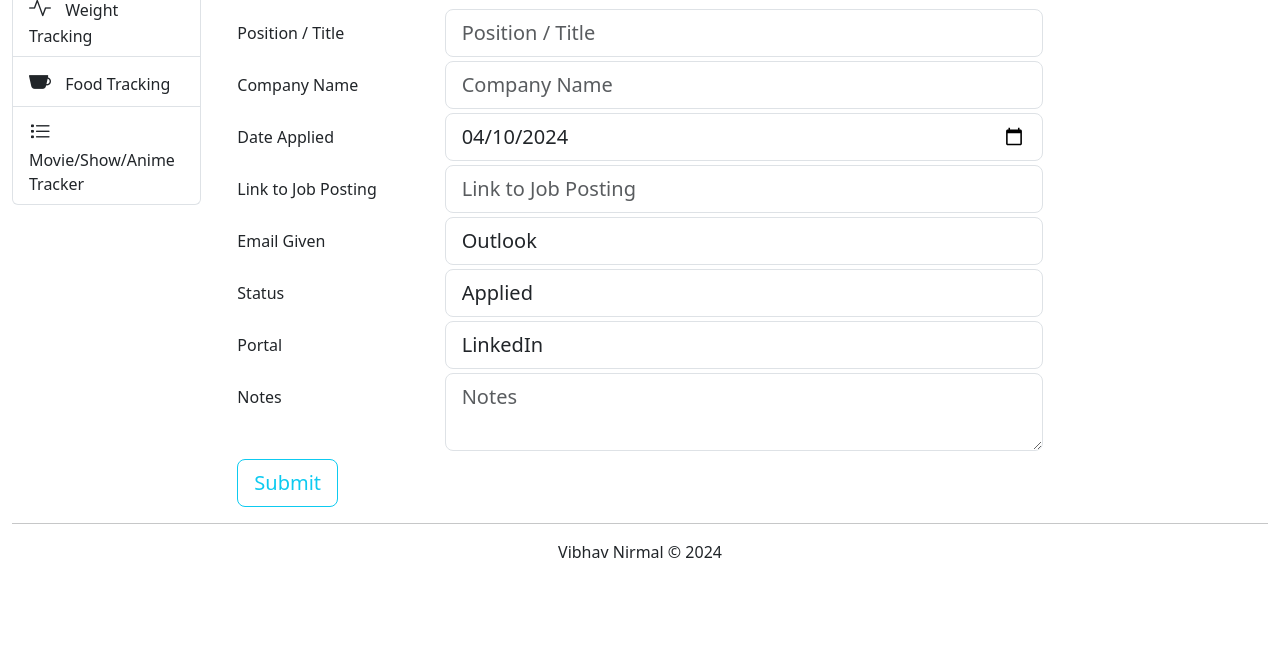
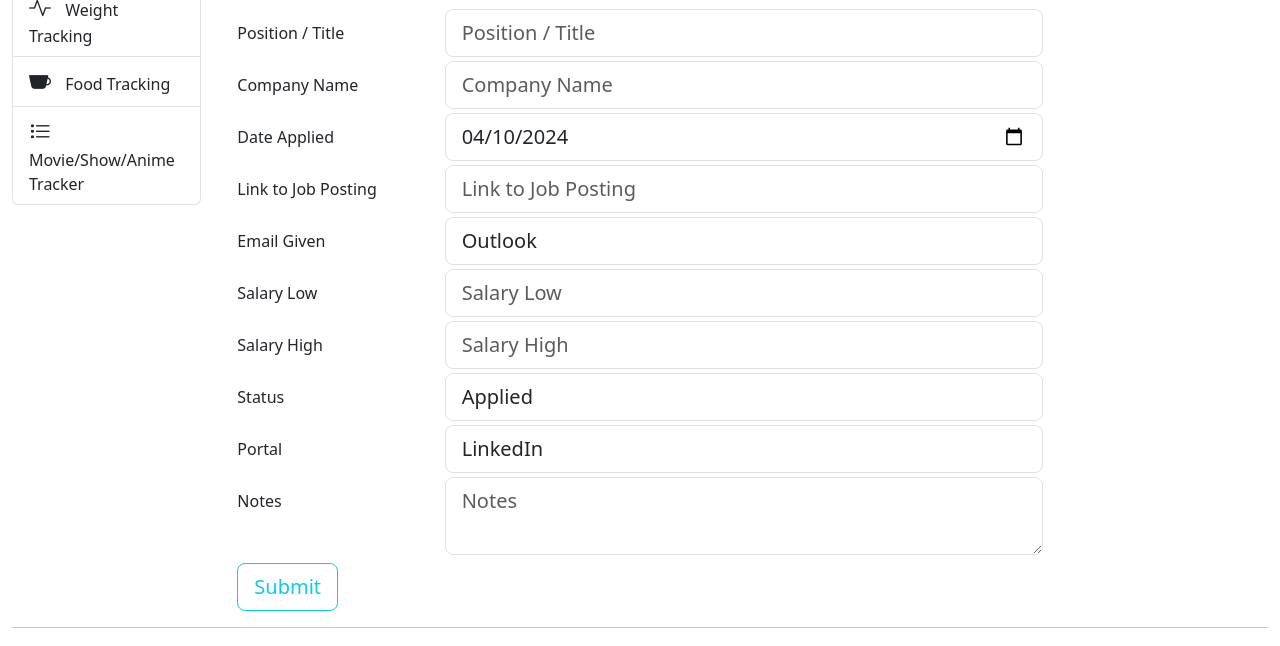
Before and after one commit to vibhavnirmal/personalweb, a Flask app: page /applications/add_application in a window 1280 px wide. Shown: the part 191-837 px from the top of the page. Before the commit the page ends 749 px from the top, so only its background shows below. Run offline with Flask 3, Linux system fonts and the light colour scheme; data that the repository does not hold is empty; parts of the project's set-up code (start-up, migrations or seed data) failed here and were passed over; some libraries are stand-ins or nearby versions.

Commit message:
added salary range text box and updated keyword max length

```diff
--- a/application/forms.py
+++ b/application/forms.py
@@ -43,6 +43,8 @@ class ApplicationForm(FlaskForm):
     date = DateField('Date', render_kw={"placeholder": "Date"})
     link = URLField('Link to Job Posting', render_kw={"placeholder": "Link to Job Posting"})
     email_given = SelectField('Email Given', choices=[('Outlook', 'Outlook'), ('Gmail', 'Gmail'), ('Proton', 'Proton'), ('Other', 'Other')])
+    salary_low = StringField('Salary Low', render_kw={"placeholder": "Salary Low"})
+    salary_high = StringField('Salary High', render_kw={"placeholder": "Salary High"})
     status = SelectField('Status', choices=[('Applied', 'Applied'), ('Interviewed', 'Interviewed'),
                                             ('Not Selected', 'Not Selected'), ('Offer', 'Offer'), ('None', 'None')],
                          validators=[DataRequired()], render_kw={"placeholder": "Status"})
--- a/application/models/applications.py
+++ b/application/models/applications.py
@@ -20,8 +20,8 @@ class Application(db.Model):
 
     from_portal = db.Column(db.String)
 
-    salary_low = db.Column(db.Integer)
-    salary_high = db.Column(db.Integer)
+    salary_low = db.Column(db.String)
+    salary_high = db.Column(db.String)
 
     description = db.Column(db.Text)
     personal_notes = db.Column(db.Text)
--- a/application/routes/applications.py
+++ b/application/routes/applications.py
@@ -37,6 +37,8 @@ def add_application():
             email_used=form.email_given.data,
             status=form.status.data,
             from_portal=form.portal.data,
+            salary_low= form.salary_low.data,
+            salary_high=form.salary_high.data,
             description=form.notes.data,
             deleted=False,
             company_id=get_company_id(form.company.data)
--- a/application/utils.py
+++ b/application/utils.py
@@ -21,7 +21,7 @@ def get_company_id(name):
     if company:
         return company.id
     else:
-        company = Company(company_name=name)
+        company = Company(company_name=name, deleted=False)
         db.session.add(company)
         db.session.commit()
         return company.id
@@ -58,6 +58,9 @@ def insert_keywords(application_id, desc):
 
         if keywords_from_notes:
             for keyword in keywords_from_notes:
+                if len(keyword) > 254:
+                    break
+
                 keyword_exists = Keyword.query.filter_by(keyword=keyword).first()
                 if keyword_exists:
                     keyword_exists.frequency += 1
```
Also changed, not shown: application/templates/application/view_applications.html (+8 -10 lines).
